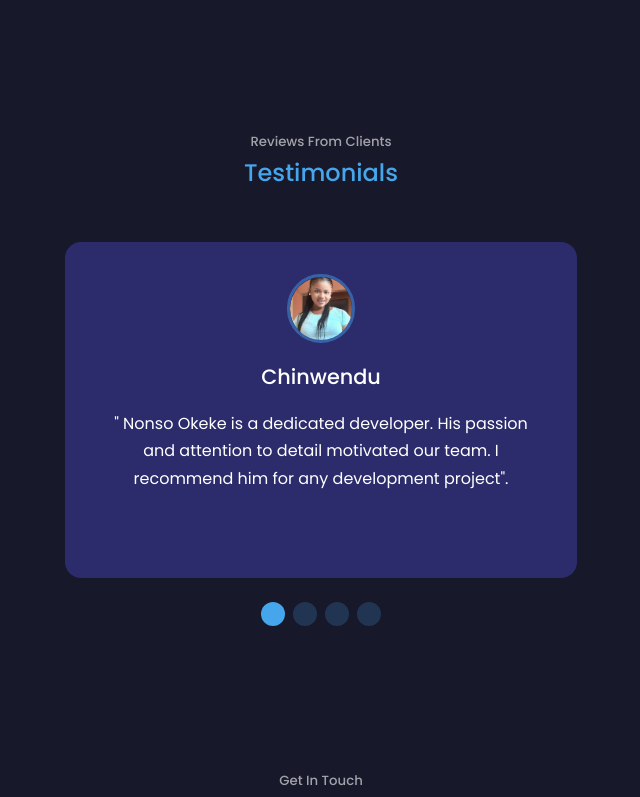
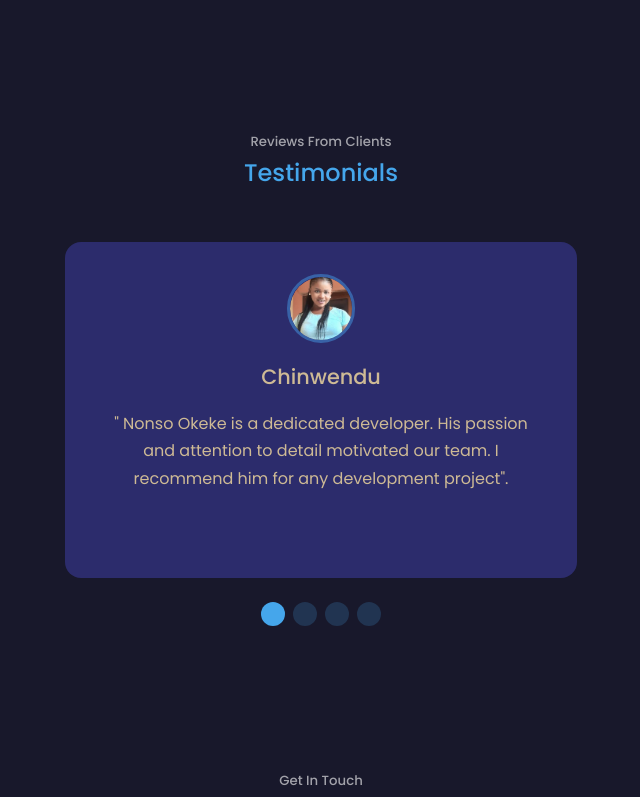
Before and after one commit to minospeed007/nonso, a React (Create React App) app: page / in a window 1280 px wide. Shown: the part 3531-4328 px from the top of the page, without its empty margins (319-959 px from the left). Built offline with nearby package versions, Linux system fonts and the light colour scheme.

Commit message:
updated testimonial

```diff
--- a/src/components/testimonials/testimonials.css
+++ b/src/components/testimonials/testimonials.css
@@ -1,7 +1,13 @@
- .testimonial_container{
+.testimonial_container{
     width:40% !important;
     height: 25rem;
     padding-bottom:4rem;
+}
+.client__review p{
+    color: rgb(206, 186, 149);
+}
+h4{
+    color: rgb(206, 186, 149);
 }
 .client_avatar{
     width:4.3rem;
```
Also changed, not shown: public/logo192.png (deleted), public/manifest.json.
